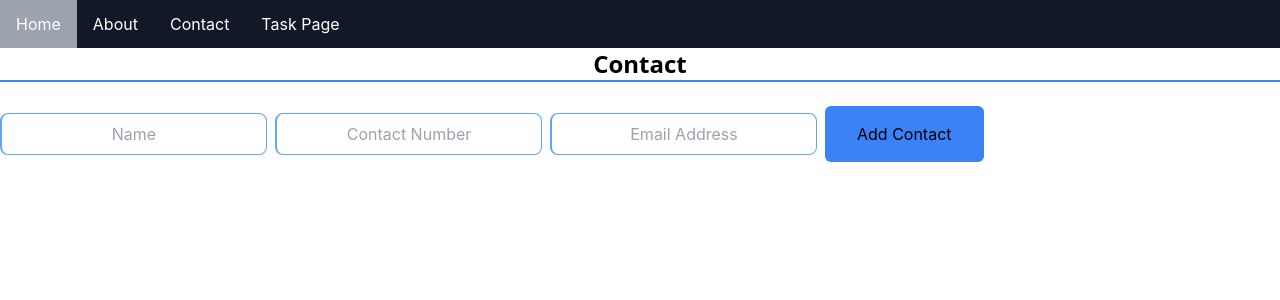
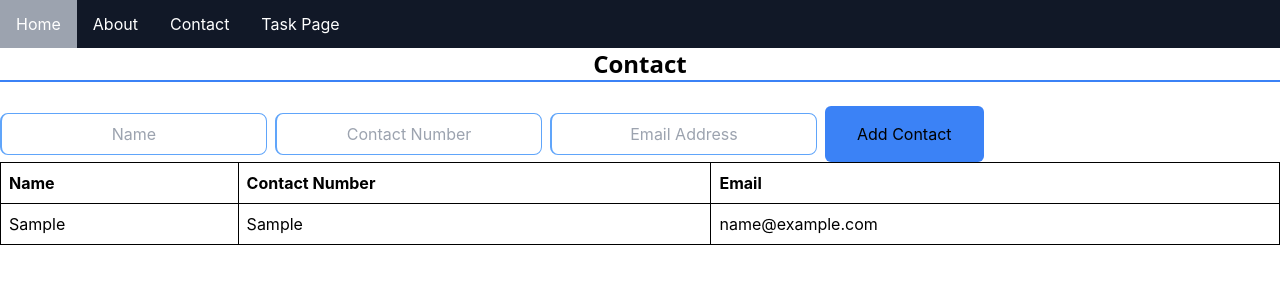
Before and after one commit to kur0N3ko/firs-react-app, a React (Create React App) app: page /contact in a window 1280 px wide. Both pictures are taken after typing "Sample", "Sample", "name@example.com" into the empty fields and a click on the button "Add Contact". Shown: the top 300 px of the page. Built offline with nearby package versions, Linux system fonts and the light colour scheme.

Commit message:
table added

```diff
--- a/src/components/PageComponent/Contact.js
+++ b/src/components/PageComponent/Contact.js
@@ -1,6 +1,6 @@
 import React, { useState } from 'react';
 import Navbar from '../Navbar';
-import {useContactStore} from '../StoreFolder/useContactStore';
+import { useContactStore } from '../StoreFolder/useContactStore';
 
 function Contact() {
 
@@ -9,6 +9,7 @@ function Contact() {
     const [email, setEmail] = useState('');
 
     const addContact = useContactStore((state) => state.addContact);
+    const contacts = useContactStore((state) => state.contacts);
 
     const handleSubmit = (e) => {
         e.preventDefault();
@@ -47,6 +48,24 @@ function Contact() {
                 />
                 <button type="submit">Add Contact</button>
             </form>
+            <table className='ContactTable'>
+                <thead>
+                    <tr>
+                        <th>Name</th>
+                        <th>Contact Number</th>
+                        <th>Email</th>
+                    </tr>
+                </thead>
+                <tbody>
+                    {contacts.map((contact) => (
+                        <tr key={contact.email}>
+                            <td>{contact.name}</td>
+                            <td>{contact.number}</td>
+                            <td>{contact.email}</td>
+                        </tr>
+                    ))}
+                </tbody>
+            </table>
         </div>
     );
 
--- a/src/components/StoreFolder/useContactStore.js
+++ b/src/components/StoreFolder/useContactStore.js
@@ -7,6 +7,7 @@ export const useContactStore = create((set) => ({
         if (!existingContact) {
             const updatedContacts = [...state.contacts, contact];
             localStorage.setItem('contacts', JSON.stringify(updatedContacts));
+            alert('A Contact has been added successfully!');
             return { contacts: updatedContacts };
         } else {
             alert('Contact already exists:', contact.email);
```
